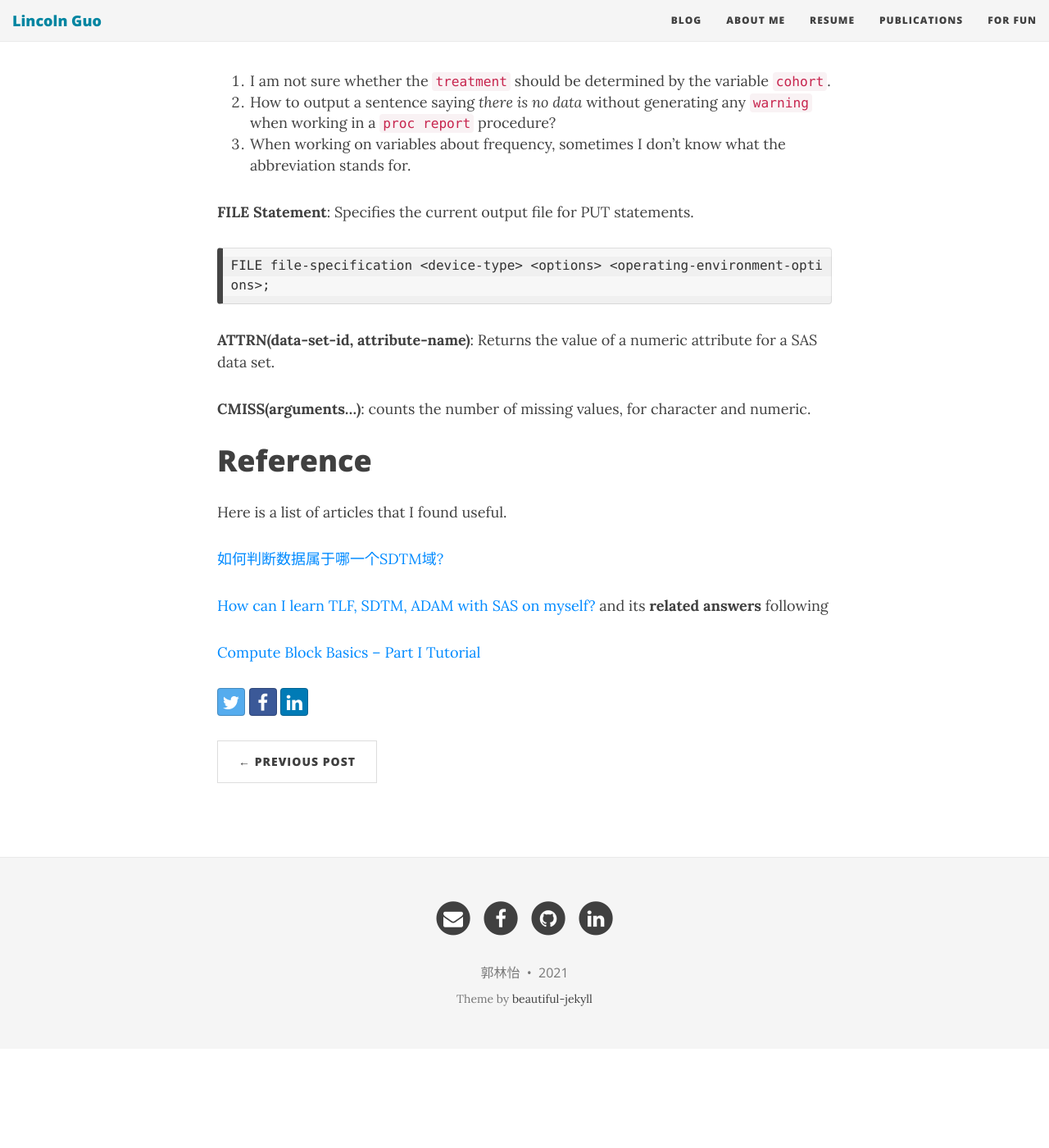
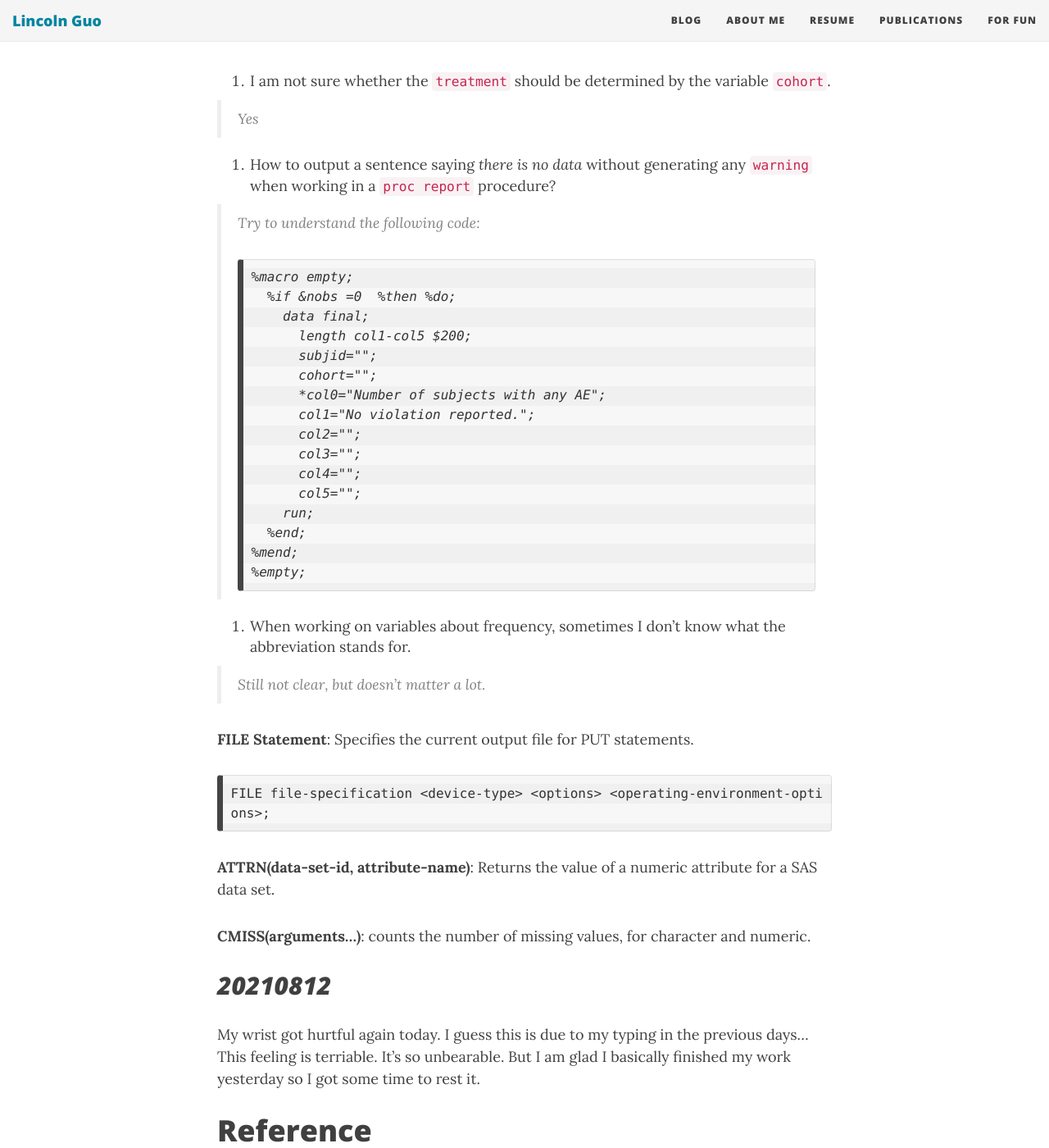
Before and after one commit to LinyiGuo96/LinyiGuo96.github.io, a Jekyll site: the page built from _posts/2021-06-16-SAS-Clinical-Trial-Study-Notes.md, in a window 1280 px wide and 1400 px high, scrolled down 20227 px. Shown: the whole window at 82% size. Built offline with Jekyll 4.4.1, drawn with Linux system fonts in a browser that asks for light colours; nearby versions of some CDN libraries; comment, search, counter and statistics services are not loaded; before the commit the page ends 21506 px from its top, so only the background shows below that.

Commit message:
Update 2021-06-16-SAS-Clinical-Trial-Study-Notes.md

````diff
--- a/_posts/2021-06-16-SAS-Clinical-Trial-Study-Notes.md
+++ b/_posts/2021-06-16-SAS-Clinical-Trial-Study-Notes.md
@@ -572,8 +572,34 @@ Refer to this article [Compute Block Basics – Part I Tutorial](https://support
 This is a list of issues I met so far:
 
 1. I am not sure whether the `treatment` should be determined by the variable `cohort`.
+
+> Yes
+
 2. How to output a sentence saying _there is no data_ without generating any `warning` when working in a `proc report` procedure?
+
+> Try to understand the following code:
+```
+%macro empty;
+  %if &nobs =0  %then %do;
+    data final;
+      length col1-col5 $200;
+      subjid="";
+      cohort="";
+      *col0="Number of subjects with any AE";
+      col1="No violation reported.";
+      col2="";
+      col3="";
+      col4="";
+      col5="";
+    run;
+  %end;
+%mend;
+%empty;
+```
+
 3. When working on variables about frequency, sometimes I don't know what the abbreviation stands for.
+
+> Still not clear, but doesn't matter a lot.
 
 **FILE Statement**: Specifies the current output file for PUT statements.
 
@@ -585,6 +611,14 @@ FILE file-specification <device-type> <options> <operating-environment-options>;
 
 **CMISS(arguments...)**: counts the number of missing values, for character and numeric.
 
+## _20210812_
+
+My wrist got hurtful again today. I guess this is due to my typing in the previous days... This feeling is terriable. It's so unbearable. But I am glad I basically finished my work yesterday so I got some time to rest it.
+
+
+
+
+
 # Reference
 
 Here is a list of articles that I found useful.
````
